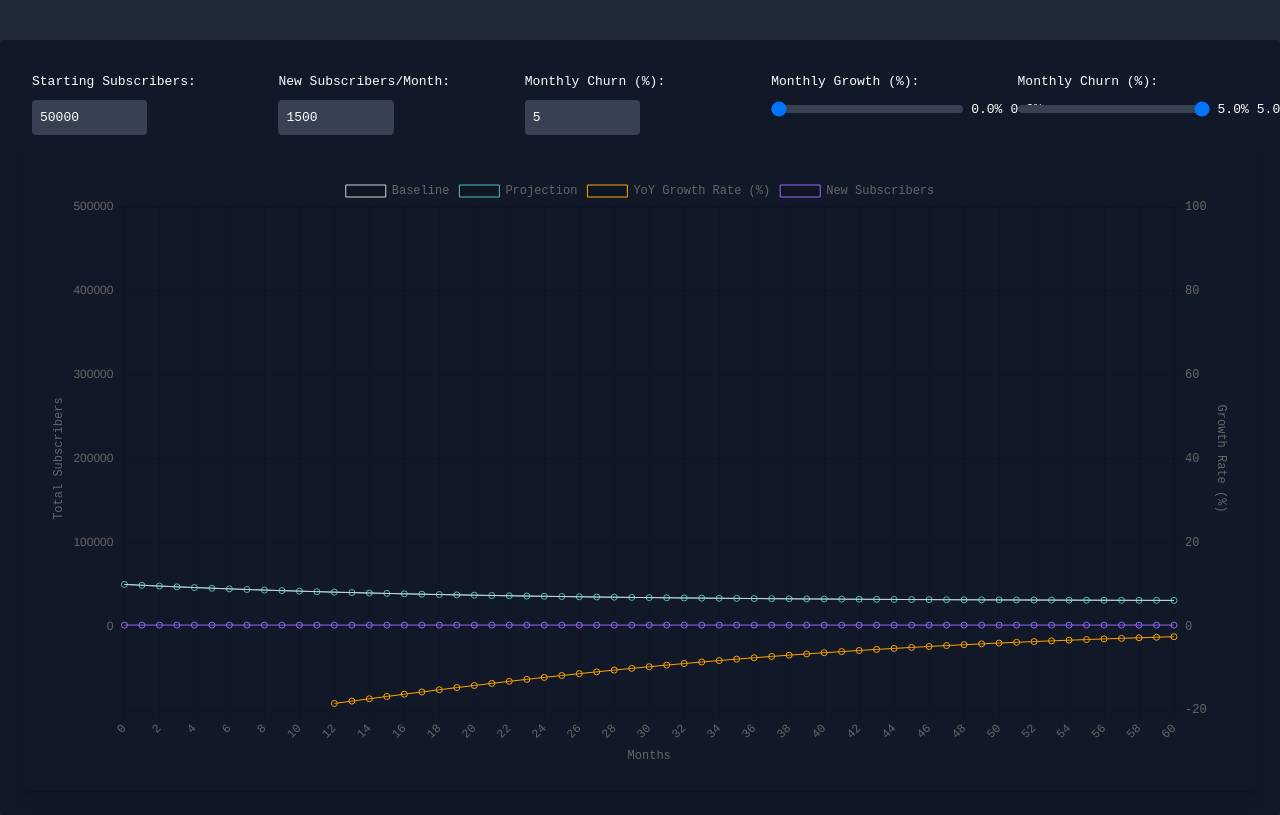
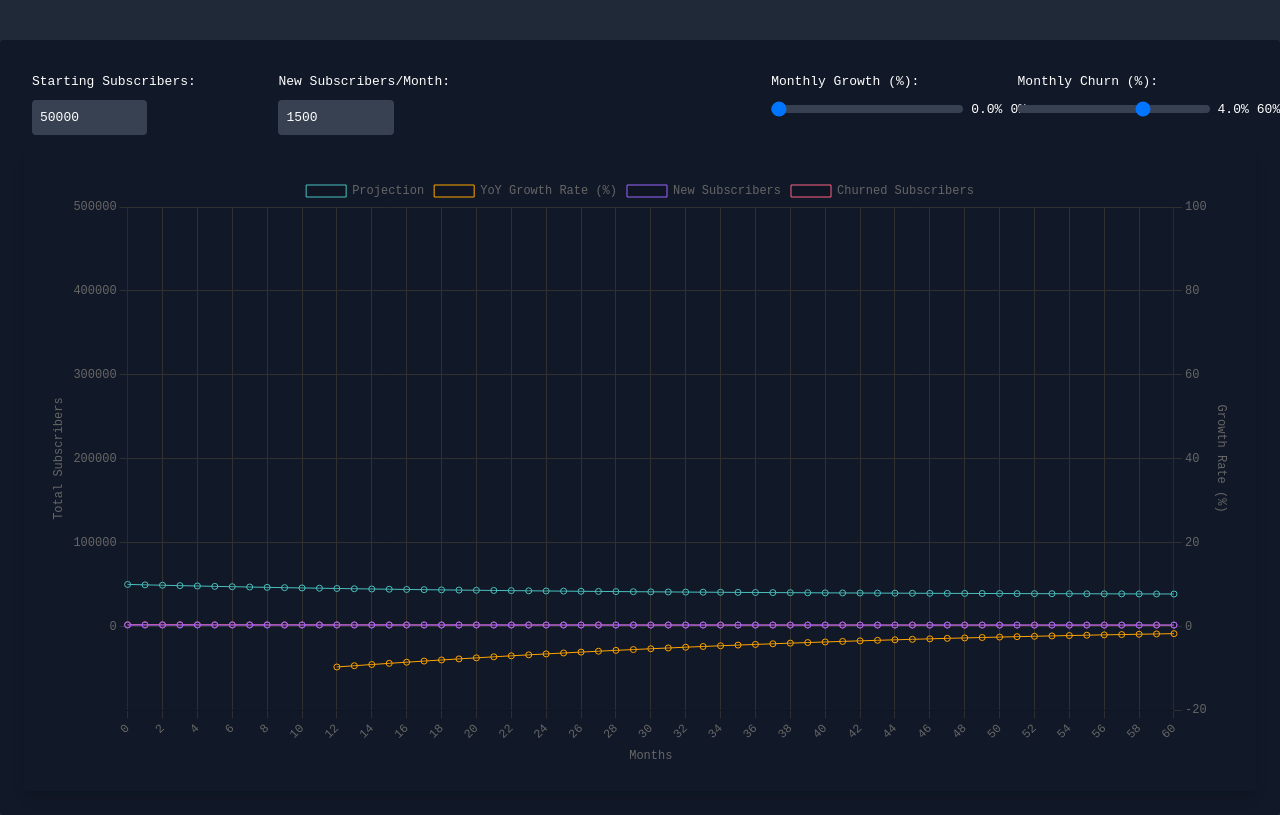
Before and after one commit to p3ob7o/saas-subscriber-simulation, a website: page public/index.html in a window 1280 px wide. Drawn offline with nearby package versions, Linux system fonts and the light colour scheme.

Commit message:
Refactored JS

```diff
--- a/public/index.html
+++ b/public/index.html
@@ -18,23 +18,21 @@
             <input type="number" step="100" id="netNewSubscribers" class="mb-4 bg-gray-700 text-white rounded p-2 w-1/2 mt-auto" value="1500" oninput="updateBaselineData(); updateChart();" />
         </div>
         <div class="flex flex-col w-1/5 h-full px-2 items-start">
-            <label class="py-2" >Monthly Churn (%):</label>
-            <input type="number" step="0.1" id="initialMonthlyChurn" class="mb-4 bg-gray-700 text-white rounded p-2 w-1/2 mt-auto" value="5" oninput="updateBaselineData(); updateChart();" />
         </div>
         <div class="flex flex-col px-2 w-1/5 h-full items-start">
             <label class="py-2" >Monthly Growth (%):</label>
             <div class="flex h-full">
-                <input type="range" class="slider bg-gray-700 appearance-none h-2 w-48 rounded-full mt-auto mb-auto" id="acquisitionGrowth" min="0" max="5" step="0.1" value="0" oninput="updateAcquisitionOutput(); updateChart();" />
+                <input type="range" class="slider bg-gray-700 appearance-none h-2 w-48 rounded-full mt-auto mb-auto" id="acquisitionGrowth" min="0" max="6" step="0.1" value="0" oninput="updateAcquisitionOutput(); updateChart();" />
                 <output class="ml-2 mt-auto mb-auto" id="acquisitionOutput">0.0</output>%
-                <output class="ml-2 mt-auto mb-auto" id="yearlyAcquisitionOutput">0.0</output>%
+                <output class="ml-2 mt-auto mb-auto" id="yearlyAcquisitionOutput">0</output>%
             </div>
         </div>
         <div class="flex flex-col px-2 w-1/5 h-full items-start">
             <label class="py-2" >Monthly Churn (%):</label>
             <div class="flex h-full">
-                <input type="range" class="slider bg-gray-700 appearance-none h-2 w-48 rounded-full mt-auto mb-auto" id="churnReduction" min="0" max="5" step="0.1" value="5" oninput="updateChurnOutput(); updateChart();" />
-                <output class="ml-2 mt-auto mb-auto" id="churnOutput">5.0</output>%
-                <output class="ml-2 mt-auto mb-auto" id="yearlyChurnOutput">5.0</output>%
+                <input type="range" class="slider bg-gray-700 appearance-none h-2 w-48 rounded-full mt-auto mb-auto" id="churnReduction" min="0" max="6" step="0.1" value="4" oninput="updateChurnOutput(); updateChart();" />
+                <output class="ml-2 mt-auto mb-auto" id="churnOutput">4.0</output>%
+                <output class="ml-2 mt-auto mb-auto" id="yearlyChurnOutput">60</output>%
             </div>
         </div>
     </div>
--- a/public/src/script.js
+++ b/public/src/script.js
@@ -1,55 +1,34 @@
 let startingSubscribers = 50000;
 let newSubscribersPerMonth = 1500;
-let initialMonthlyChurnRate = 5;
+let initialMonthlyChurnRate = 4;
 
-function calculateSubscribers(acquisitionGrowth, monthlyChurnRate) {
-  const subscribers = [startingSubscribers];
+function calculateMetrics(startingSubscribers, newSubscribersPerMonth, acquisitionGrowth, monthlyChurnRate) {
+    const totalSubscribers = [startingSubscribers];
+    const newSubscribersData = [Math.round(newSubscribersPerMonth)];
+    const churnedSubscribers = [startingSubscribers * (monthlyChurnRate / 100)]; // Calculating churn for the first month
+    const growthRates = [null, null, null, null, null, null, null, null, null, null, null, null];
+
     let newSubscribers = newSubscribersPerMonth;
 
     for (let i = 1; i <= 60; i++) {
       newSubscribers += newSubscribers * (acquisitionGrowth / 100);
-    let churningSubscribers = subscribers[i - 1] * (monthlyChurnRate / 100);
-    subscribers[i] = subscribers[i - 1] + newSubscribers - churningSubscribers;
+      let churningSubscribers = totalSubscribers[i - 1] * (monthlyChurnRate / 100);
+
+      totalSubscribers[i] = totalSubscribers[i - 1] + newSubscribers - churningSubscribers;
+      newSubscribersData[i] = newSubscribers;
+      churnedSubscribers[i] = churningSubscribers;
     }
 
-  return subscribers;
+    for (let i = 12; i < totalSubscribers.length; i++) {
+      growthRates[i] = ((totalSubscribers[i] / totalSubscribers[i - 12]) - 1) * 100;
     }
 
-function calculateBaselineSubscribers() {
-  const subscribers = [startingSubscribers];
-  let newSubscribers = newSubscribersPerMonth;
-
-  for (let i = 1; i <= 60; i++) {
-    let churningSubscribers = subscribers[i - 1] * (initialMonthlyChurnRate / 100);
-    subscribers[i] = subscribers[i - 1] + newSubscribers - churningSubscribers;
-  }
-
-  return subscribers;
-}
-
-function calculateYearOverYearGrowth(subscribers) {
-  const growthRates = [null, null, null, null, null, null, null, null, null, null, null, null];
-  for (let i = 12; i < subscribers.length; i++) {
-    growthRates[i] = ((subscribers[i] / subscribers[i - 12]) - 1) * 100;
-  }
-  return growthRates;
-}
-
-function calculateNewSubscribers(acquisitionGrowth, monthlyChurnRate) {
-  const newSubscribersData = [Math.round(newSubscribersPerMonth)];
-  let newSubscribers = newSubscribersPerMonth;
-
-  for (let i = 1; i <= 60; i++) {
-    newSubscribers += newSubscribers * (acquisitionGrowth / 100);
-    newSubscribersData[i] = Math.round(newSubscribers);
-  }
-
-  return newSubscribersData;
+    return { totalSubscribers, newSubscribersData, churnedSubscribers, growthRates };
   }
 
 let subscriberChart;
 
-function renderChart(data, baselineData, yoyGrowthData, newSubscribersMonthlyData) {
+function renderChart(data, yoyGrowthData, newSubscribersMonthlyData,churnedSubscribersData) {
   const ctx = document.getElementById('subscriberChart').getContext('2d');
 
   if (subscriberChart) {
@@ -61,14 +40,6 @@ function renderChart(data, baselineData, yoyGrowthData, newSubscribersMonthlyDat
     data: {
       labels: [...Array(61).keys()].map(x => x),
       datasets: [
-        {
-          label: 'Baseline',
-          data: baselineData,
-          borderColor: 'rgba(211, 211, 211, 1)',
-          borderWidth: 1,
-          pointRadius: 0,
-          yAxisID: 'y',
-        },
         {
           label: 'Projection',
           data: data,
@@ -87,6 +58,13 @@ function renderChart(data, baselineData, yoyGrowthData, newSubscribersMonthlyDat
           label: 'New Subscribers',
           data: newSubscribersMonthlyData,
           borderColor: 'rgba(153, 102, 255, 1)',
+          borderWidth: 1,
+          yAxisID: 'y',
+        },
+        {
+            label: 'Churned Subscribers',
+            data: churnedSubscribersData,
+            borderColor: 'rgba(255, 99, 132, 1)',
             borderWidth: 1,
             yAxisID: 'y',
         }
@@ -109,32 +87,46 @@ function renderChart(data, baselineData, yoyGrowthData, newSubscribersMonthlyDat
               display: true,
               text: 'Months',
               font: {
-                          family: 'monospace'
+                family: 'monospace',
+                color: '#303030'
               }
             },
             beginAtZero: true,
             ticks: {
               font: {
-                          family: 'monospace'
+                family: 'monospace',
+                color: '#303030'
               }
+            },
+            grid: {
+              color: '#303030'
             }
           },
           y: {
+            type: 'linear',
             title: {
               display: true,
               text: 'Total Subscribers',
               font: {
-                          family: 'monospace'
+                family: 'monospace',
+                color: '#303030'
               }
             },
             min: -100000,
             max: 500000,
             beginAtZero: false,
             ticks: {
+              font: {
+                family: 'monospace',
+                color: '#303030'
+              },
               callback: function(value, index, values) {
                 // Only display positive values
                 return value >= 0 ? value : null;
               }
+            },
+            grid: {
+              color: '#303030'
             }
           },
           y1: {
@@ -144,7 +136,8 @@ function renderChart(data, baselineData, yoyGrowthData, newSubscribersMonthlyDat
               display: true,
               text: 'Growth Rate (%)',
               font: {
-                          family: 'monospace'
+                family: 'monospace',
+                color: '#303030'
               }
             },
             beginAtZero: false,
@@ -152,10 +145,12 @@ function renderChart(data, baselineData, yoyGrowthData, newSubscribersMonthlyDat
             max: 100,
             grid: {
               drawOnChartArea: false,
+              color: '#303030'
             },
             ticks: {
               font: {
-                          family: 'monospace'
+                family: 'monospace',
+                color: '#303030'
               }
             }
           }
@@ -168,18 +163,20 @@ function updateChart() {
     const acquisitionGrowth = parseFloat(document.getElementById('acquisitionGrowth').value);
     const monthlyChurnRate = parseFloat(document.getElementById('churnReduction').value);
 
-    const newSubscribersData = calculateSubscribers(acquisitionGrowth, monthlyChurnRate);
-    const baselineData = calculateBaselineSubscribers();
-    const yoyGrowthData = calculateYearOverYearGrowth(newSubscribersData);
-    const newSubscribersMonthlyData = calculateNewSubscribers(acquisitionGrowth, monthlyChurnRate);
+    const metrics = calculateMetrics(startingSubscribers, newSubscribersPerMonth, acquisitionGrowth, monthlyChurnRate);
 
-    renderChart(newSubscribersData, baselineData, yoyGrowthData, newSubscribersMonthlyData);
+    const newSubscribersData = metrics.totalSubscribers;
+    const yoyGrowthData = metrics.growthRates;
+    const newSubscribersMonthlyData = metrics.newSubscribersData;
+    const churnedSubscribersData = metrics.churnedSubscribers;
+
+    renderChart(newSubscribersData, yoyGrowthData, newSubscribersMonthlyData, churnedSubscribersData);
+
   }
 
   function updateBaselineData() {
     startingSubscribers = parseInt(document.getElementById('startingSubscribers').value);
     newSubscribersPerMonth = parseInt(document.getElementById('netNewSubscribers').value);
-    initialMonthlyChurnRate = parseFloat(document.getElementById('initialMonthlyChurn').value);
 }
 
     document.getElementById('acquisitionGrowth').oninput = function() {
@@ -188,13 +185,8 @@ function updateChart() {
         let b = 1 + (a / 100);
         let c = b ** 12;
         let d = (c - 1) * 100;
-        document.getElementById('yearlyAcquisitionOutput').textContent = d;
+        document.getElementById('yearlyAcquisitionOutput').textContent = parseFloat(d).toFixed(0);
         updateChart();
-        if (this.value > 3) {
-            this.classList.add('bg-red-500');
-        } else {
-            this.classList.remove('bg-red-500');
-        }
     }
 
     document.getElementById('churnReduction').oninput = function() {
@@ -203,13 +195,8 @@ function updateChart() {
         let b = 1 + (a / 100);
         let c = b ** 12;
         let d = (c - 1) * 100;
-        document.getElementById('yearlyChurnOutput').textContent = d;
+        document.getElementById('yearlyChurnOutput').textContent = parseFloat(d).toFixed(0);
     updateChart();
-    if (this.value < 2) {
-        this.classList.add('bg-red-500');
-    } else {
-        this.classList.remove('bg-red-500');
-    }
     }
 
     window.onload = () => {
```
Also changed, not shown: public/css/output.css. Lines whose indentation alone changed are shown as unchanged.
